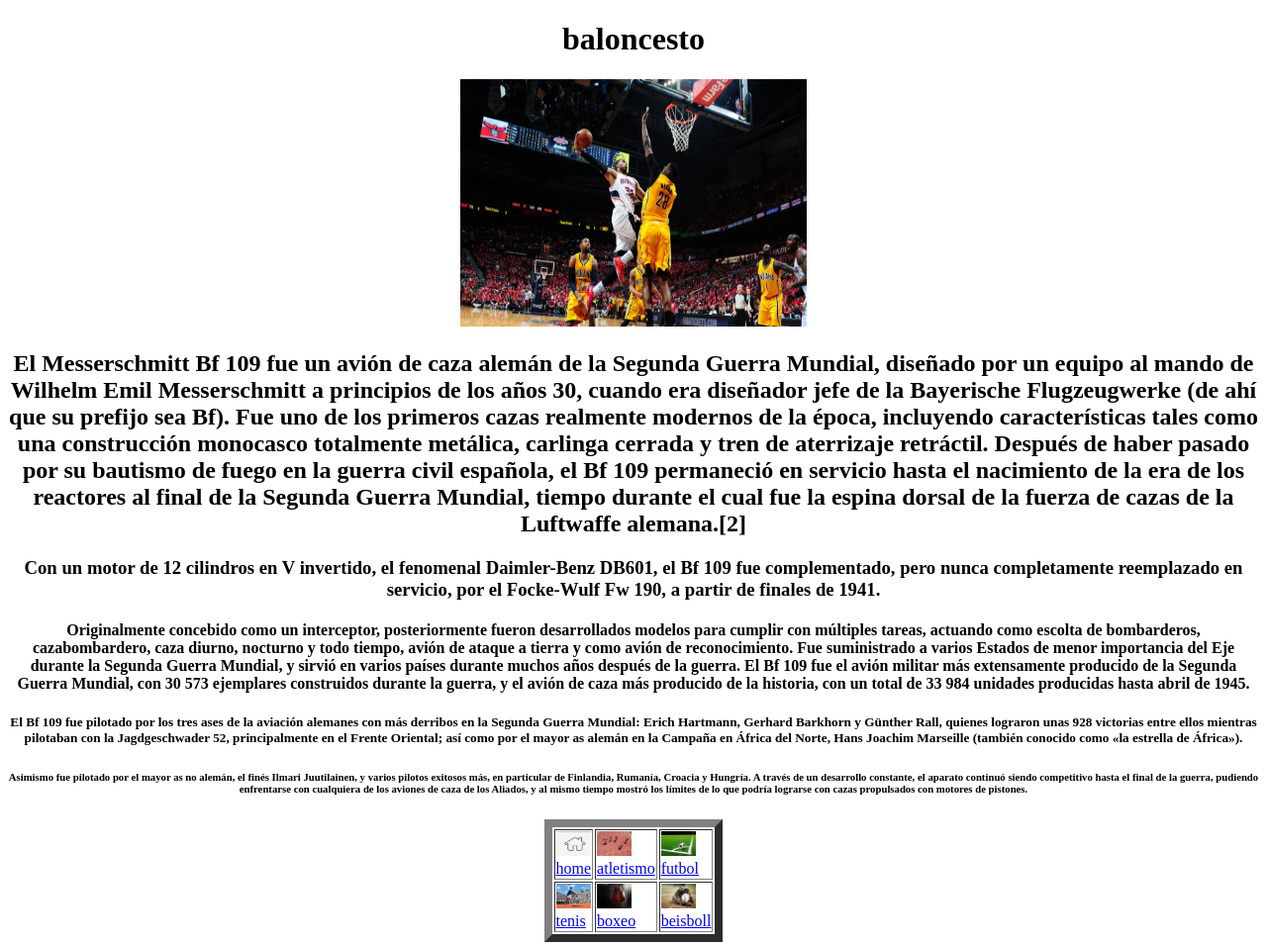
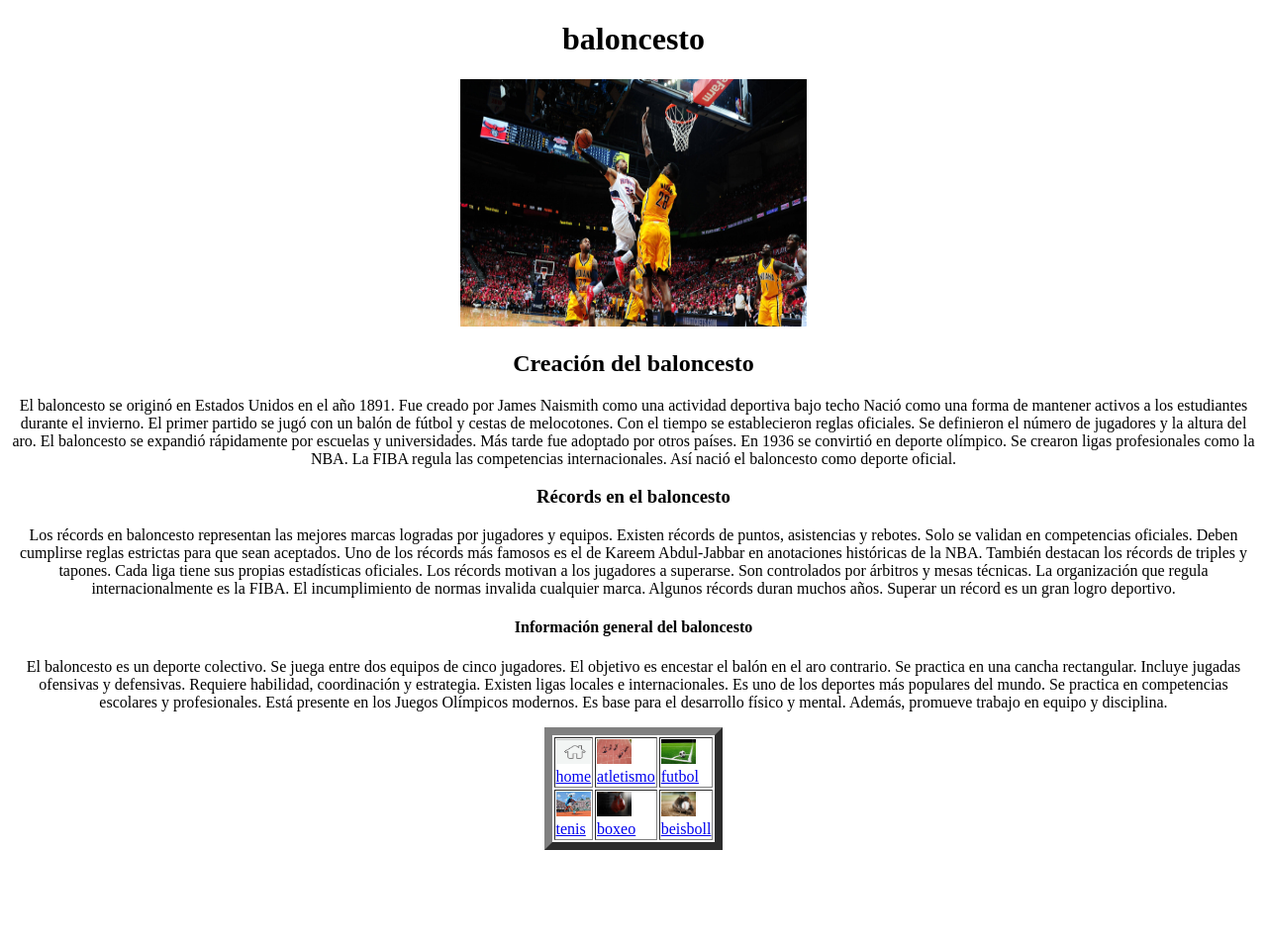
Before and after one commit to isaacgarcia2/Deportes, a plain HTML site: page html/baloncesto.html in a window 1280 px wide. Shown: the whole page at 99% size. After the commit the page ends 867 px from the top, so only its background shows below. Drawn offline with Linux system fonts and the light colour scheme.

Commit message:
Update baloncesto.html

```diff
--- a/html/baloncesto.html
+++ b/html/baloncesto.html
@@ -36,27 +36,15 @@ img{
 <center><img src='../figuras2/baloncesto.jpg'  style="width:350px; height:250px">
 
 
-					<h2>
+<center><h2>Creación del baloncesto</h2></center>
+<p>El baloncesto se originó en Estados Unidos en el año 1891. Fue creado por James Naismith como una actividad deportiva bajo techo Nació como una forma de mantener activos a los estudiantes durante el invierno. El primer partido se jugó con un balón de fútbol y cestas de melocotones. Con el tiempo se establecieron reglas oficiales. Se definieron el número de jugadores y la altura del aro. El baloncesto se expandió rápidamente por escuelas y universidades. Más tarde fue adoptado por otros países. En 1936 se convirtió en deporte olímpico. Se crearon ligas profesionales como la NBA. La FIBA regula las competencias internacionales. Así nació el baloncesto como deporte oficial.</p>
 
-El Messerschmitt Bf 109 fue un avión de caza alemán de la Segunda Guerra Mundial, diseñado por un equipo al mando de Wilhelm Emil Messerschmitt a principios de los años 30, cuando era diseñador jefe de la Bayerische Flugzeugwerke (de ahí que su prefijo sea Bf). Fue uno de los primeros cazas realmente modernos de la época, incluyendo características tales como una construcción monocasco totalmente metálica, carlinga cerrada y tren de aterrizaje retráctil. Después de haber pasado por su bautismo de fuego en la guerra civil española, el Bf 109 permaneció en servicio hasta el nacimiento de la era de los reactores al final de la Segunda Guerra Mundial, tiempo durante el cual fue la espina dorsal de la fuerza de cazas de la Luftwaffe alemana.[2]
-					</h2>
-					<h3>
+<center><h3>Récords en el baloncesto</h3></center>
+<p>Los récords en baloncesto representan las mejores marcas logradas por jugadores y equipos. Existen récords de puntos, asistencias y rebotes. Solo se validan en competencias oficiales. Deben cumplirse reglas estrictas para que sean aceptados. Uno de los récords más famosos es el de Kareem Abdul-Jabbar en anotaciones históricas de la NBA. También destacan los récords de triples y tapones. Cada liga tiene sus propias estadísticas oficiales. Los récords motivan a los jugadores a superarse. Son controlados por árbitros y mesas técnicas. La organización que regula internacionalmente es la FIBA. El incumplimiento de normas invalida cualquier marca. Algunos récords duran muchos años. Superar un récord es un gran logro deportivo.</p>
 
-Con un motor de 12 cilindros en V invertido, el fenomenal Daimler-Benz DB601, el Bf 109 fue complementado, pero nunca completamente reemplazado en servicio, por el Focke-Wulf Fw 190, a partir de finales de 1941.
-					<h4>
+<center><h4>Información general del baloncesto</h4></center>
+<p>El baloncesto es un deporte colectivo. Se juega entre dos equipos de cinco jugadores. El objetivo es encestar el balón en el aro contrario. Se practica en una cancha rectangular. Incluye jugadas ofensivas y defensivas. Requiere habilidad, coordinación y estrategia. Existen ligas locales e internacionales. Es uno de los deportes más populares del mundo. Se practica en competencias escolares y profesionales. Está presente en los Juegos Olímpicos modernos. Es base para el desarrollo físico y mental. Además, promueve trabajo en equipo y disciplina.</p>
 
-Originalmente concebido como un interceptor, posteriormente fueron desarrollados modelos para cumplir con múltiples tareas, actuando como escolta de bombarderos, cazabombardero, caza diurno, nocturno y todo tiempo, avión de ataque a tierra y como avión de reconocimiento. Fue suministrado a varios Estados de menor importancia del Eje durante la Segunda Guerra Mundial, y sirvió en varios países durante muchos años después de la guerra. El Bf 109 fue el avión militar más extensamente producido de la Segunda Guerra Mundial, con 30 573 ejemplares construidos durante la guerra, y el avión de caza más producido de la historia, con un total de 33 984 unidades producidas hasta abril de 1945.
-					</h4>
-					<h5>
-
-El Bf 109 fue pilotado por los tres ases de la aviación alemanes con más derribos en la Segunda Guerra Mundial: Erich Hartmann, Gerhard Barkhorn y Günther Rall, quienes lograron unas 928 victorias entre ellos mientras pilotaban con la Jagdgeschwader 52, principalmente en el Frente Oriental; así como por el mayor as alemán en la Campaña en África del Norte, Hans Joachim Marseille (también conocido como «la estrella de África»).
-					</h5>
-					<h6>
-
- Asimismo fue pilotado por el mayor as no alemán, el finés Ilmari Juutilainen, y varios pilotos exitosos más, en particular de Finlandia, Rumanía, Croacia y Hungría. A través de un desarrollo constante, el aparato continuó siendo competitivo hasta el final de la guerra, pudiendo enfrentarse con cualquiera de los aviones de caza de los Aliados, y al mismo tiempo mostró los límites de lo que podría lograrse con cazas propulsados con motores de pistones.
-
-
-					</h6>
 
 
 
```
